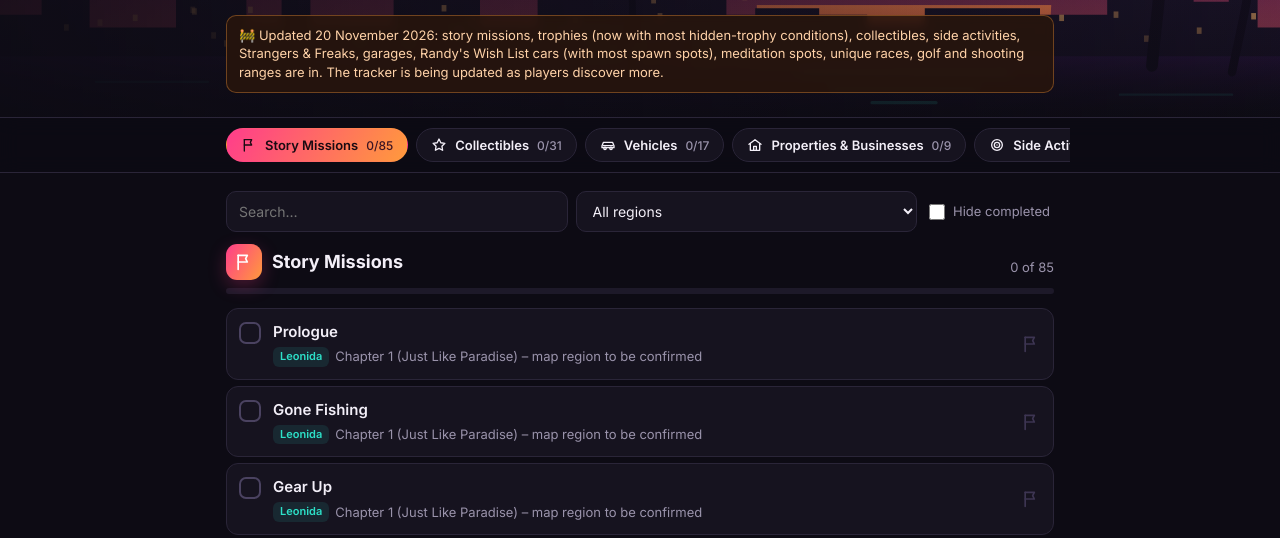
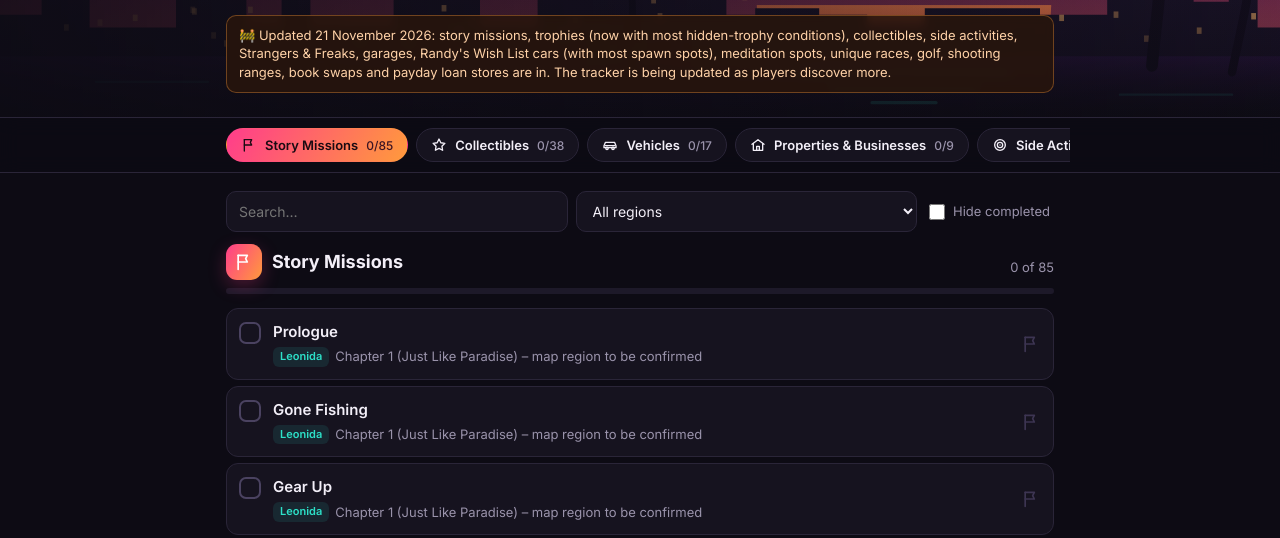
Before and after one commit to leonidatracker/Le-nida-tracker, a plain HTML site: page index.html in a window 1280 px wide. Shown: the part 248-786 px from the top of the page. Drawn offline with Linux system fonts and the light colour scheme.

Commit message:
Add 7 Book Swap locations (col-32 to col-38) and 7 Payday Loans stores (act-47 to act-53); update notice date
Co-Authored-By: Claude <noreply@anthropic.com>

```diff
--- a/index.html
+++ b/index.html
@@ -177,7 +177,7 @@
         <div class="pct"><b id="totalPct">0%</b><i>complete</i></div>
       </div>
     </div>
-    <div class="notice" id="notice">🚧 Updated 20 November 2026: story missions, trophies (now with most hidden-trophy conditions), collectibles, side activities, Strangers &amp; Freaks, garages, Randy's Wish List cars (with most spawn spots), meditation spots, unique races, golf and shooting ranges are in. The tracker is being updated as players discover more.</div>
+    <div class="notice" id="notice">🚧 Updated 21 November 2026: story missions, trophies (now with most hidden-trophy conditions), collectibles, side activities, Strangers &amp; Freaks, garages, Randy's Wish List cars (with most spawn spots), meditation spots, unique races, golf, shooting ranges, book swaps and payday loan stores are in. The tracker is being updated as players discover more.</div>
   </div>
 </header>
 
@@ -410,7 +410,14 @@ const CATEGORIES = [
     { id:"col-28", name:"Kenton's treasure sets", region:"Leonida", note:"7 shipwreck sets (5 count for 100%; all 7 needed for every Underwater Discovery)" },
     { id:"col-29", name:"Bret's Target Decks", region:"Leonida", note:"15 to collect" },
     { id:"col-30", name:"Standard issue weapons", region:"Leonida", note:"66 to collect (50 count for 100%)" },
-    { id:"col-31", name:"Animals studied", region:"Leonida", note:"255 species (100 count for 100%)" }
+    { id:"col-31", name:"Animals studied", region:"Leonida", note:"255 species (100 count for 100%)" },
+    { id:"col-32", name:"Book Swap: The Wizard's Ruin: Loud Clap of the Night", region:"Leonida", note:"Watson Bay, Mariana County" },
+    { id:"col-33", name:"Book Swap: Killer Prom", region:"Leonida", note:"Key Lento, Mariana County \u2013 turtle-shaped shelf on Dolphin Dr" },
+    { id:"col-34", name:"Book Swap: Thighlander: A Tale of True Scotsmen", region:"Leonida", note:"Southside, Vice-Dale County" },
+    { id:"col-35", name:"Book Swap: Goodnight, Dollface, Goodnight", region:"Leonida", note:"Vespucci Island, Vice-Dale County" },
+    { id:"col-36", name:"Book Swap: Outback Gas Junkie", region:"Leonida", note:"Waning Sands, Leonard County" },
+    { id:"col-37", name:"Book Swap: Humanity vs Space", region:"Ambrosia", note:"Ambrosia, Kelly County" },
+    { id:"col-38", name:"Book Swap: Badlands Revenge: Ride Like Hell", region:"Leonida", note:"Capri, Mariana County" }
   ] },
   { key:"vehicles",     title:"Vehicles",              items: [
     { id:"veh-01", name:"Granforma Zorrusso", region:"Leonida", note:"Randy's Wish List \u2013 given to you during the Chapter 3 mission Clonin' Keys, Makin' GS" },
@@ -488,7 +495,14 @@ const CATEGORIES = [
     { id:"act-43", name:"Unique Races", region:"Leonida", note:"40 unique races; winning 30 counts for 100% \u2013 progress shown under Activities > Racing in the pause menu" },
     { id:"act-44", name:"Golf", region:"Leonida", note:"2 full courses: Leaf Links (Vice Beach) and Mount Hailes Club (Waning Sands, Leonard County)" },
     { id:"act-45", name:"Griffin Shooting Range", region:"Vice City", note:"North-west Vice City \u2013 6 challenges, 18 gold medals" },
-    { id:"act-46", name:"Rodgers Ranch & Shooting Range", region:"Leonida", note:"North-east of Port Gellhorn \u2013 6 challenges, 24 gold medals" }
+    { id:"act-46", name:"Rodgers Ranch & Shooting Range", region:"Leonida", note:"North-east of Port Gellhorn \u2013 6 challenges, 24 gold medals" },
+    { id:"act-47", name:"Payday loan: Quick Buck (Hamlet)", region:"Leonida", note:"Vice-Dale County \u2013 $5,000\u2013$15,000 \u2013 unlocks after Credit Check (Chapter 3)" },
+    { id:"act-48", name:"Payday loan: Payline Loans 247", region:"Leonida", note:"Vice-Dale County \u2013 $5,000\u2013$15,000 \u2013 unlocks after Credit Check (Chapter 3)" },
+    { id:"act-49", name:"Payday loan: Payday Loans Store (Southside)", region:"Leonida", note:"Vice-Dale County \u2013 $5,000\u2013$15,000 \u2013 unlocks after Credit Check (Chapter 3)" },
+    { id:"act-50", name:"Payday loan: Payday Loans Store (Little Cuba)", region:"Leonida", note:"Vice-Dale County \u2013 $15,000\u2013$25,000, the biggest payout \u2013 unlocks after Credit Check (Chapter 3)" },
+    { id:"act-51", name:"Payday loan: Payday Loans Store (Rockridge)", region:"Leonida", note:"Vice-Dale County \u2013 $5,000\u2013$15,000 \u2013 unlocks after Credit Check (Chapter 3)" },
+    { id:"act-52", name:"Payday loan: Quick Buck (La Perle)", region:"Leonida", note:"Vice-Dale County \u2013 $5,000\u2013$15,000 \u2013 unlocks after Credit Check (Chapter 3)" },
+    { id:"act-53", name:"Payday loan: Cash Flow", region:"Leonida", note:"Kelly County \u2013 $2,000\u2013$10,000 \u2013 unlocks after Credit Check (Chapter 3)" }
   ] },
   { key:"trophies",     title:"Trophies",              items: [
     { id:"tro-01", name:"Vice Got a Price!", region:"Leonida", note:"Platinum \u2013 unlock every other trophy" },
```
Also changed, not shown: SOURCES.md (+19 -0 lines).
